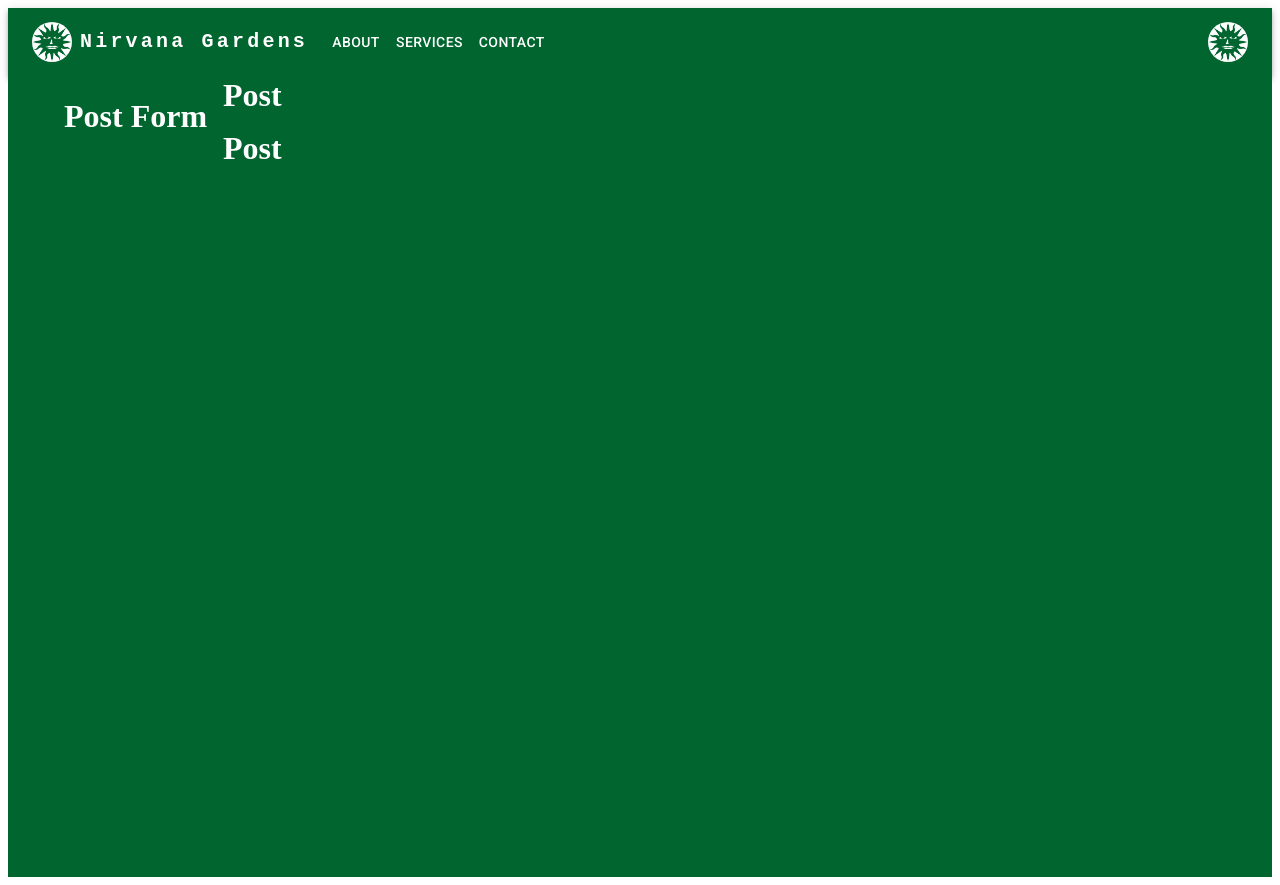
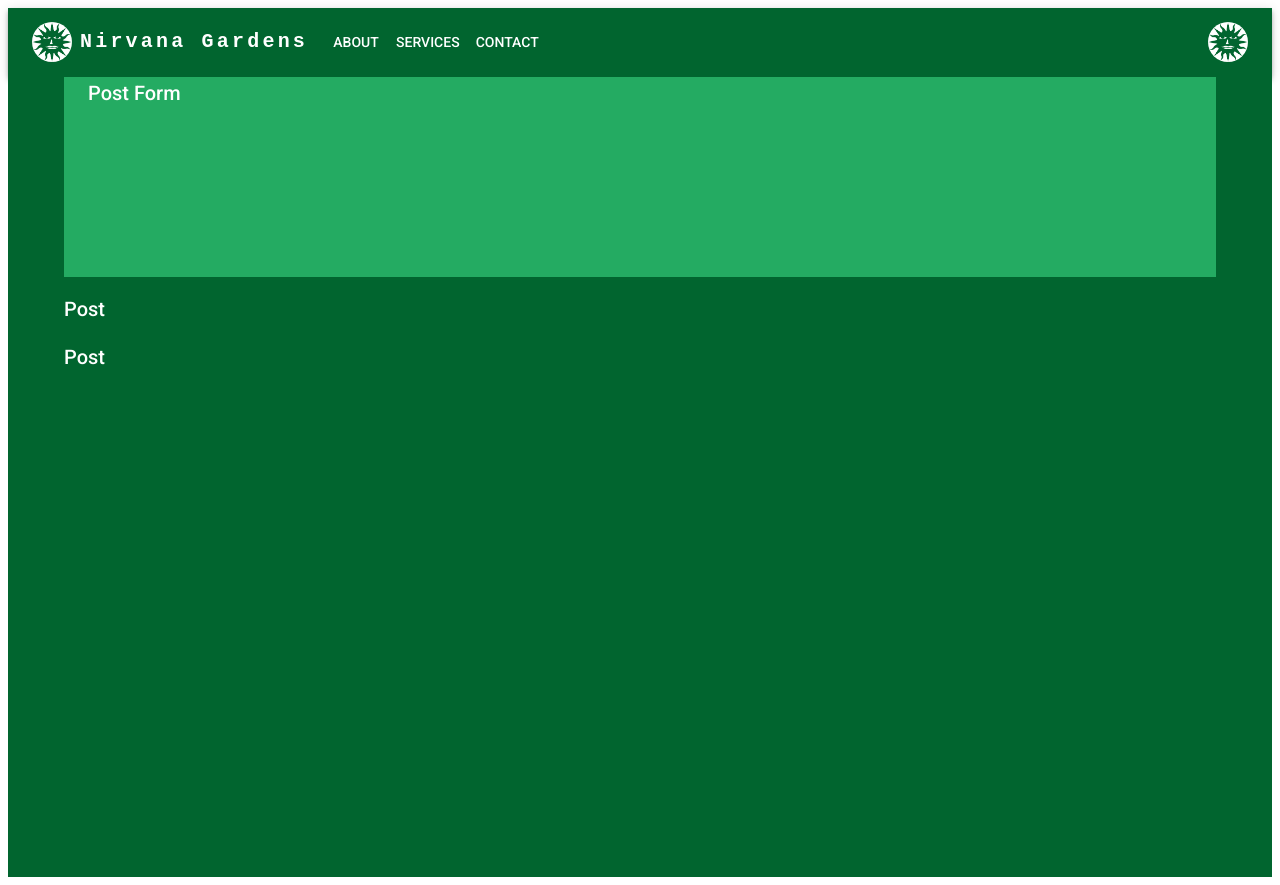
Before and after one commit to daisy-watt/Nirvana_Gardens, a React app in the folder userside/: page / in a window 1280 px wide. Built offline with nearby package versions, Linux system fonts and the light colour scheme.

Commit message:
updated typography in post

```diff
--- a/userside/src/App.jsx
+++ b/userside/src/App.jsx
@@ -16,6 +16,9 @@ const theme = createTheme(
                 main: '#01652F',
             },
         },
+        typography: {
+            fontFamily: 'Roboto',
+        }
 
     });
 
--- a/userside/src/components/Home/Home.js
+++ b/userside/src/components/Home/Home.js
@@ -14,6 +14,9 @@ const theme = createTheme(
                 main: '#01652F',
             },
         },
+        typography: {
+            fontFamily: 'Roboto',
+        }
 
     });
 
@@ -25,7 +28,7 @@ const Home = () => {
     return (
         <ThemeProvider theme={theme}>
             <Container>
-                <Stack direction="row" spacing={2} color="common.white">
+                <Stack spacing={2} color="common.white">
                     <PostForm />
                     <PostList />
                 </Stack>
--- a/userside/src/components/Post/Post.js
+++ b/userside/src/components/Post/Post.js
@@ -1,8 +1,11 @@
 import React from 'react'
+import Typography from '@mui/material/Typography';
 
 function Post() {
   return (
-    <h1>Post</h1>
+    <Typography variant="h6" gutterBottom component="div">
+        Post
+    </Typography>
   )
 }
 
--- a/userside/src/components/PostForm/PostForm.js
+++ b/userside/src/components/PostForm/PostForm.js
@@ -1,12 +1,14 @@
 import React from 'react';
+import Container from '@mui/material/Container';
+import Typography from '@mui/material/Typography';
 
 function PostForm() {
   return (
-    <div>
-        <h1>
-            Post Form
-        </h1>
-    </div>
+      <Container maxWidth="25" sx={{ bgcolor: '#24ab62', height: '25vh' }}>
+        <Typography variant="h6" gutterBottom component="div">
+          Post Form
+        </Typography>
+      </Container>
   )
 }
 
```
